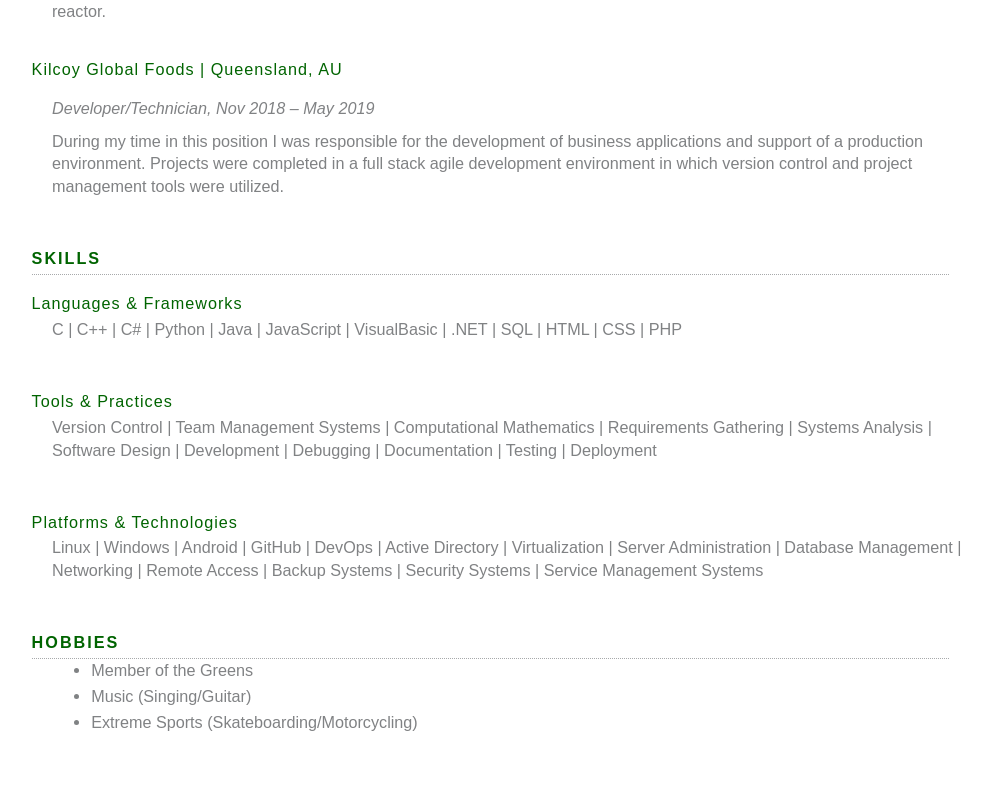
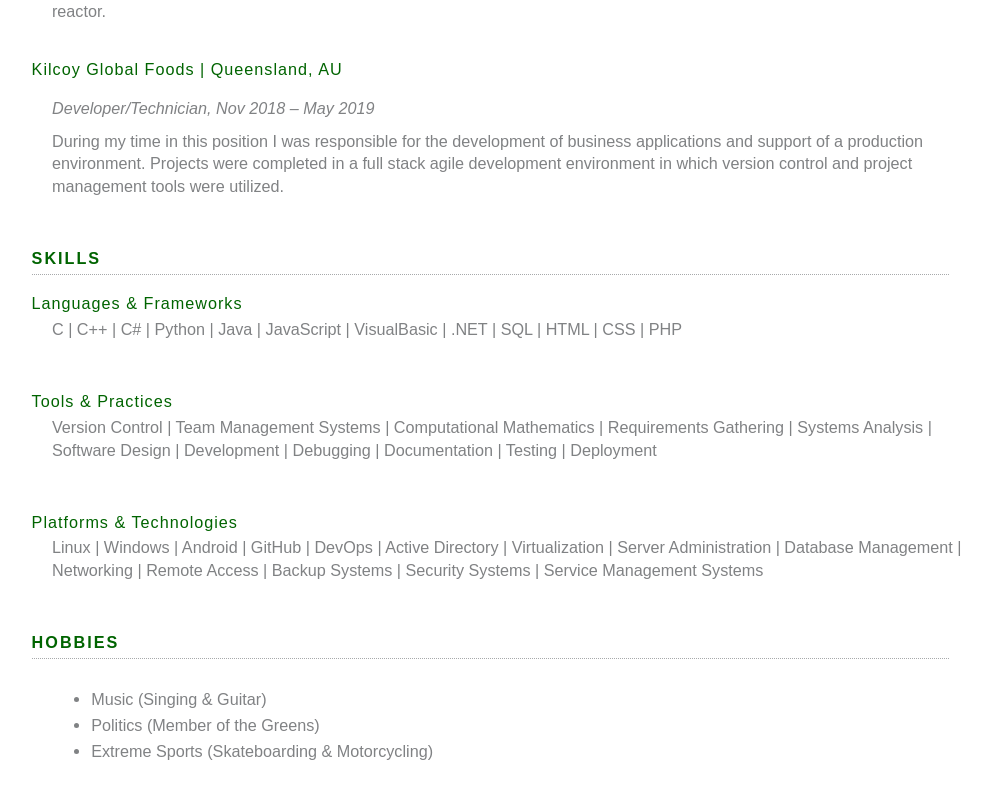
Before and after one commit to lreynolds188/Portfolio, a Next.js app: page /resume in a window 1280 px wide. Shown: the part 1726-2524 px from the top of the page, without its empty margins (99-1090 px from the left). Built offline with nearby package versions, Linux system fonts and the light colour scheme.

Commit message:
Update resume.js

```diff
--- a/pages/resume.js
+++ b/pages/resume.js
@@ -65,12 +65,12 @@ export default function Home() {
           <p className={styles.primaryTitles}>Platforms & Technologies</p>
           <p className={styles.categoryDescription}>Linux | Windows | Android | GitHub | DevOps | Active Directory | Virtualization | Server Administration | Database Management | Networking | Remote Access | Backup Systems | Security Systems | Service Management Systems</p>
 
-          <h2 className={styles.categoryHeaders}>Hobbies</h2><hr />
-            <ul>
-              <li className={styles.categoryDescription}>Member of the Greens</li>
-              <li className={styles.categoryDescription}>Music (Singing/Guitar)</li>
-              <li className={styles.categoryDescription}>Extreme Sports (Skateboarding/Motorcycling)</li>
-            </ul>
+          <h2 className={styles.categoryHeaders}>Hobbies</h2><hr /><br/>
+          <ul>
+            <li className={styles.categoryDescription}>Music (Singing & Guitar)</li>
+            <li className={styles.categoryDescription}>Politics (Member of the Greens)</li>
+            <li className={styles.categoryDescription}>Extreme Sports (Skateboarding & Motorcycling)</li>
+          </ul>
         </div>
       </main>
     </div>
```
